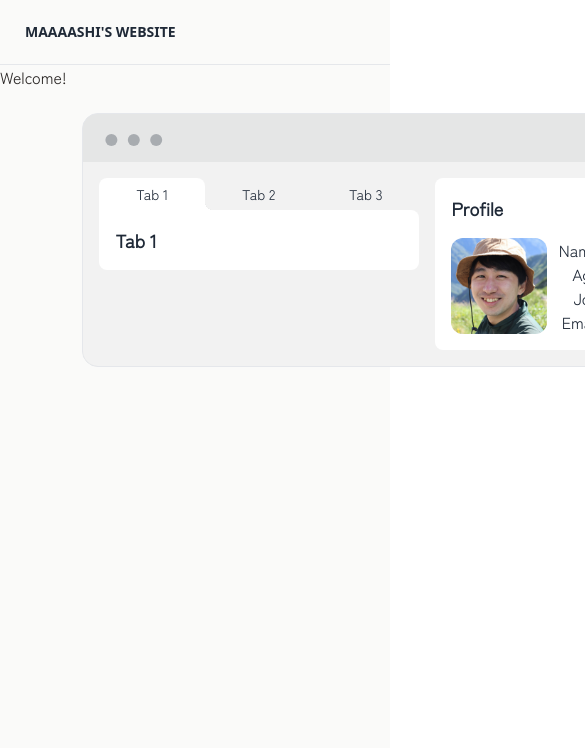
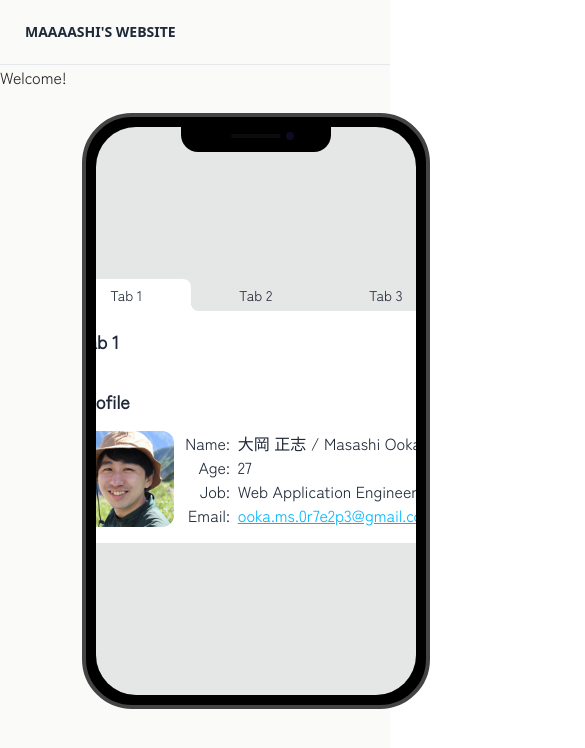
Before and after one commit to maaaashi/maaaashi-website2, an Astro site: page / in a window 390 px wide. Shown: the top 748 px of the page, 585 px wide, since content can reach past the window. Built offline with nearby package versions, Linux system fonts and the light colour scheme; Astro itself is replaced by a stand-in of ours.

Commit message:
スマホサイズの時はスマホ表示

```diff
--- a/src/components/Top.astro
+++ b/src/components/Top.astro
@@ -1,7 +1,7 @@
 ---
 import TextReveal from './TextReveal.svelte'
 import '@fontsource/zen-kaku-gothic-new'
-import { WindowMock } from './profile/WindowMock.tsx'
+import { MyProfileArea } from './profile/WindowMock.tsx'
 
 import Svg from './svg/Svg.svelte.tsx'
 ---
@@ -12,7 +12,7 @@ import Svg from './svg/Svg.svelte.tsx'
       <TextReveal client:load text="Welcome!" duration="0"/>
     </div>
     <div class="p-4 pt-12">
-      <WindowMock client:load/>
+      <MyProfileArea client:load/>
     </div>
   </div>
   <!-- <Svg client:load/> -->
--- a/src/components/profile/WindowMock.tsx
+++ b/src/components/profile/WindowMock.tsx
@@ -1,17 +1,34 @@
 import { InfoBox } from './InfoBox'
 import { ProfileBox } from './ProfileBox'
 
-export const WindowMock = () => {
+export const MyProfileArea = () => {
   return (
-    <div className='mockup-window border bg-base-300'>
-      <div className='flex px-4 py-4 bg-base-200 gap-4'>
-        <div className='min-w-80 animate-slide-down'>
-          <InfoBox />
-        </div>
-        <div className='min-w-96 animate-slide-down-2s'>
-          <ProfileBox />
+    <>
+      <div className='mockup-window border bg-stone-300 hidden lg:block'>
+        <div className='flex px-4 py-4 bg-stone-200 gap-4'>
+          <div className='min-w-80'>
+            <InfoBox />
+          </div>
+          <div className='min-w-96'>
+            <ProfileBox />
+          </div>
         </div>
       </div>
-    </div>
+      <div className='mockup-phone block lg:hidden'>
+        <div className='camera'></div>
+        <div className='display'>
+          <div className='artboard artboard-demo phone-1'>
+            <div className=''>
+              <div className='w-full'>
+                <InfoBox />
+              </div>
+              <div className='w-full'>
+                <ProfileBox />
+              </div>
+            </div>
+          </div>
+        </div>
+      </div>
+    </>
   )
 }
```
